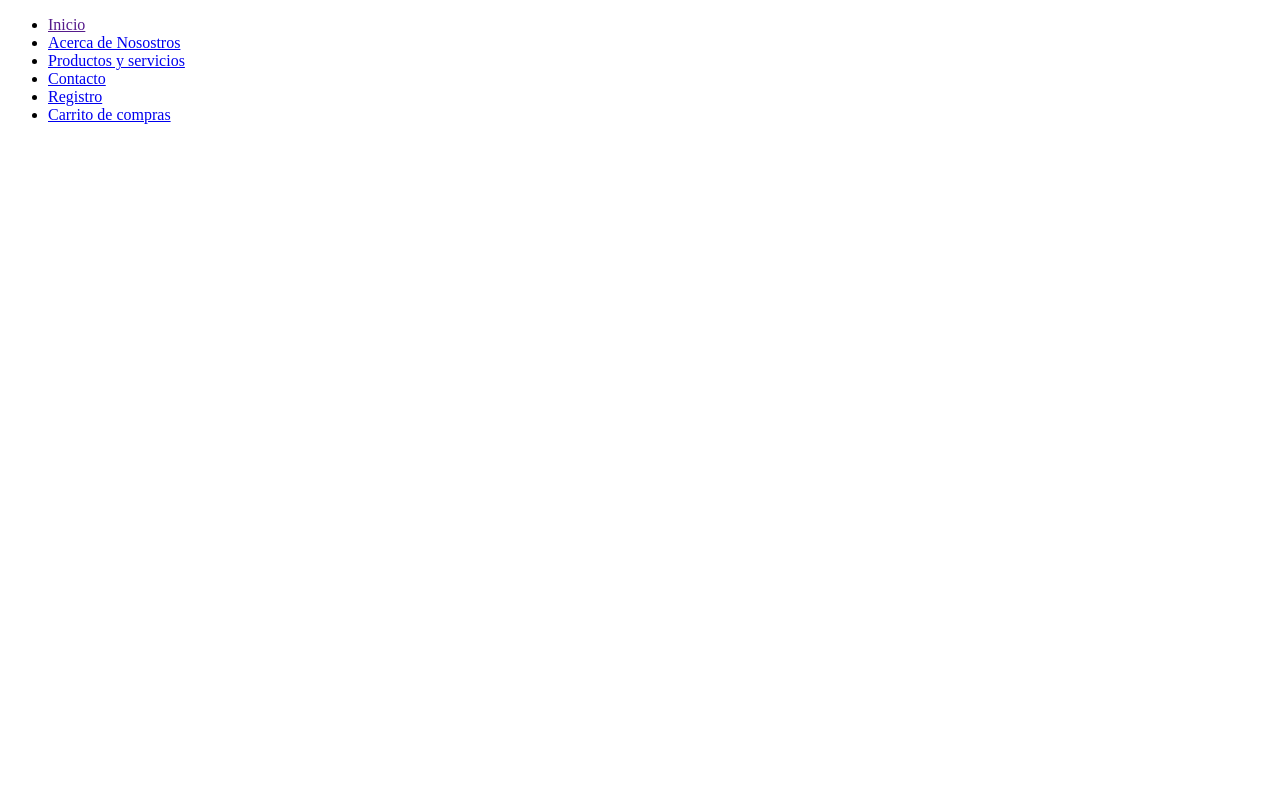
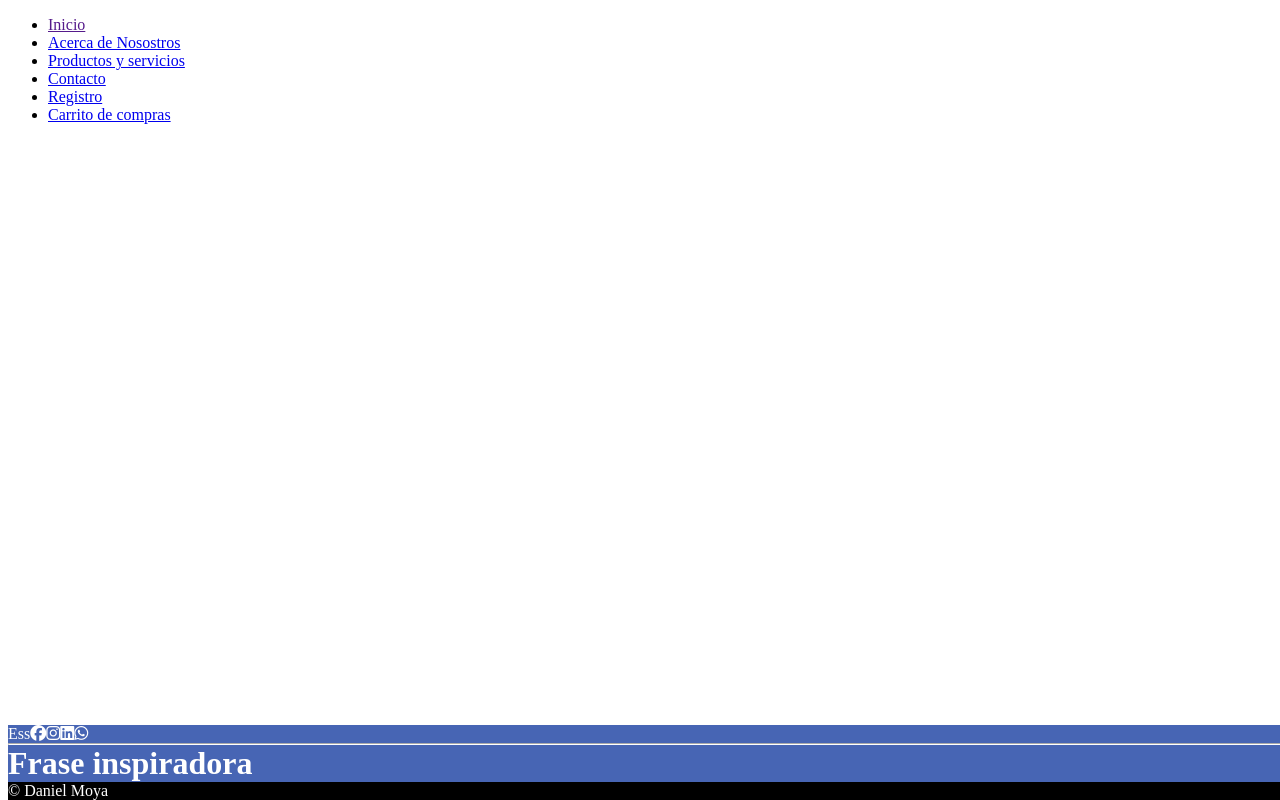
Before and after one commit to esantiagor02/PaginaWebSistemasRenovables, an Angular app in the folder ESS/: page / in a window 1280 px wide. Built offline with nearby package versions, Linux system fonts and the light colour scheme.

Commit message:
añadir logos

```diff
--- a/ESS/package.json
+++ b/ESS/package.json
@@ -27,6 +27,7 @@
     "@angular/cli": "~15.2.4",
     "@angular/compiler-cli": "^15.2.0",
     "@types/jasmine": "~4.3.0",
+    "@types/node": "^18.15.11",
     "jasmine-core": "~4.5.0",
     "karma": "~6.4.0",
     "karma-chrome-launcher": "~3.1.0",
--- a/ESS/src/app/app-empresa/inicio-component/inicio-component.component.html
+++ b/ESS/src/app/app-empresa/inicio-component/inicio-component.component.html
@@ -25,3 +25,5 @@
     </ul>
 
   </nav>
+
+  <app-footer></app-footer>
--- a/ESS/src/app/app.module.ts
+++ b/ESS/src/app/app.module.ts
@@ -10,6 +10,7 @@ import { ContactoComponent } from './app-Contacto/contacto/contacto.component';
 import { RegistroComponent } from './app-Registro/registro/registro.component';
 import { CarritodeCompraComponent } from './app-CarritodeCompra/carritode-compra/carritode-compra.component';
 import { RouterModule, Routes } from '@angular/router';
+import { FooterComponent } from './footer/footer.component';
 
 const appRoutes:Routes=[
 {path:'',component:InicioComponentComponent},
@@ -19,6 +20,7 @@ const appRoutes:Routes=[
 {path:'Registro',component:RegistroComponent},
 {path:'Carrito de compras',component:CarritodeCompraComponent}
 ];
+
 @NgModule({
   declarations: [
     AppComponent,
@@ -27,7 +29,8 @@ const appRoutes:Routes=[
     ProductosyServiciosComponent,
     ContactoComponent,
     RegistroComponent,
-    CarritodeCompraComponent
+    CarritodeCompraComponent,
+    FooterComponent
   ],
   imports: [
     BrowserModule,
--- a/ESS/src/app/footer/footer.component.css
+++ b/ESS/src/app/footer/footer.component.css
@@ -0,0 +1,30 @@
+*{
+    padding: 0;
+    margin: 0;
+    box-sizing: border-box;
+}
+.bg-dark-light {
+    background: #4765B4!important;
+    color:white;
+    position: absolute;
+    bottom: 0;
+    width: 100%;
+
+
+
+}
+.derechos {
+    background: black ;
+    color:white;
+}
+.logo {
+    display: flex;
+
+}
+.fb {
+    background: blue;
+}
+hr {
+    background: white;
+    border-color: white;
+}
--- a/ESS/src/app/footer/footer.component.html
+++ b/ESS/src/app/footer/footer.component.html
@@ -1 +1,28 @@
-<p>footer works!</p>
+
+
+
+<footer class="bg-dark-light">
+    <div style="display: flex;">
+        <div class="logo">
+            Ess
+        </div>
+        <div class="redes">
+            <i class="fa-brands fa-facebook"></i>
+            <i class="fa-brands fa-instagram"></i>
+            <i class="fa-brands fa-linkedin"></i>
+            <i class="fa-brands fa-whatsapp"></i>
+
+        </div>
+
+    </div>
+    <hr>
+    <div>
+        <h1>Frase inspiradora</h1>
+    </div>
+    <div class="derechos">
+        <p class="text-white">
+            &copy; Daniel Moya
+        </p>
+    </div>
+
+</footer>
--- a/ESS/src/app/footer/footer.component.ts
+++ b/ESS/src/app/footer/footer.component.ts
@@ -1,6 +1,7 @@
 import { Component } from '@angular/core';
 
 @Component({
+  // moduleId: module.id,
   selector: 'app-footer',
   templateUrl: './footer.component.html',
   styleUrls: ['./footer.component.css']
--- a/ESS/src/index.html
+++ b/ESS/src/index.html
@@ -6,6 +6,7 @@
   <base href="/">
   <meta name="viewport" content="width=device-width, initial-scale=1">
   <link rel="icon" type="image/x-icon" href="favicon.ico">
+  <script src="https://kit.fontawesome.com/df5066b93f.js" crossorigin="anonymous"></script>
 </head>
 <body>
   <app-root></app-root>
```
Also changed, not shown: 1 other file (tests, documents, lock files or other folders).
